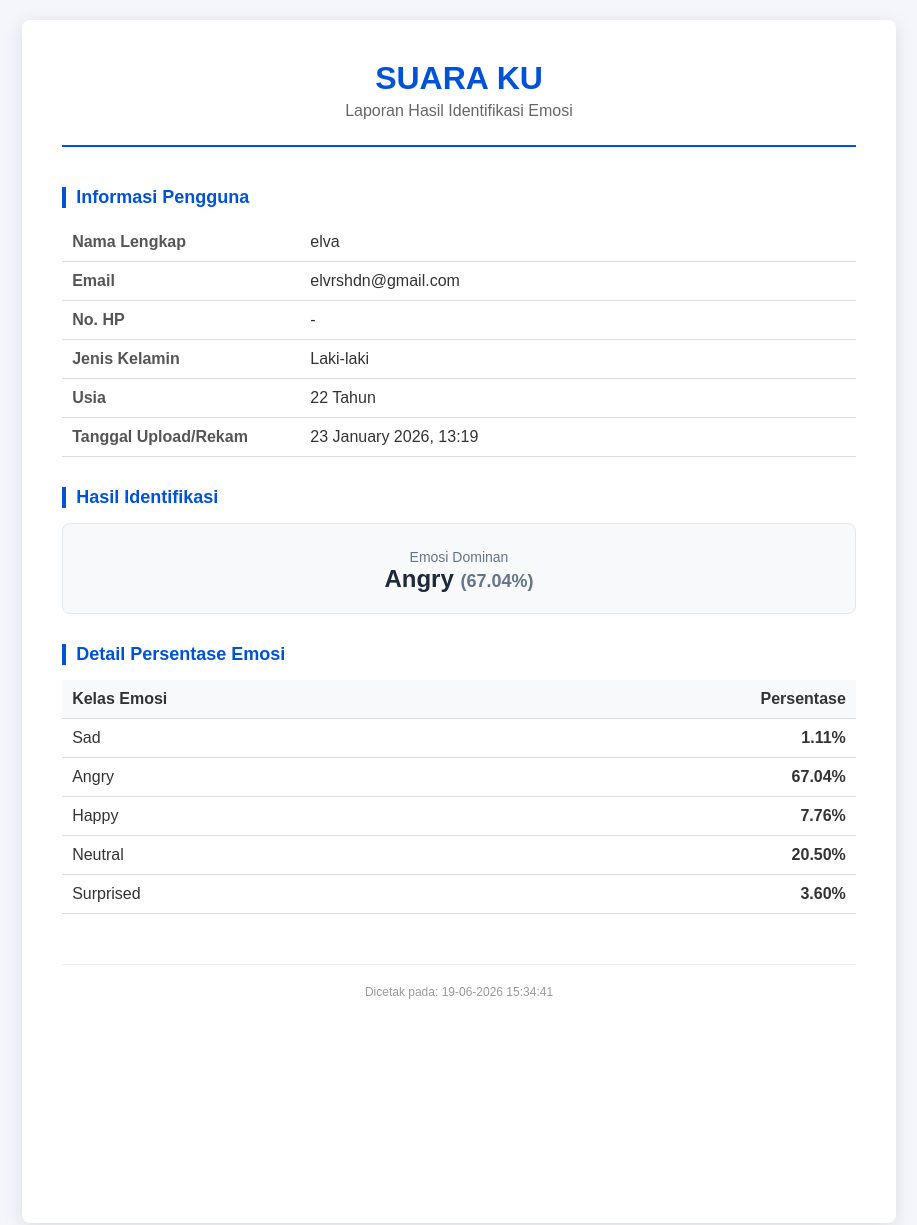
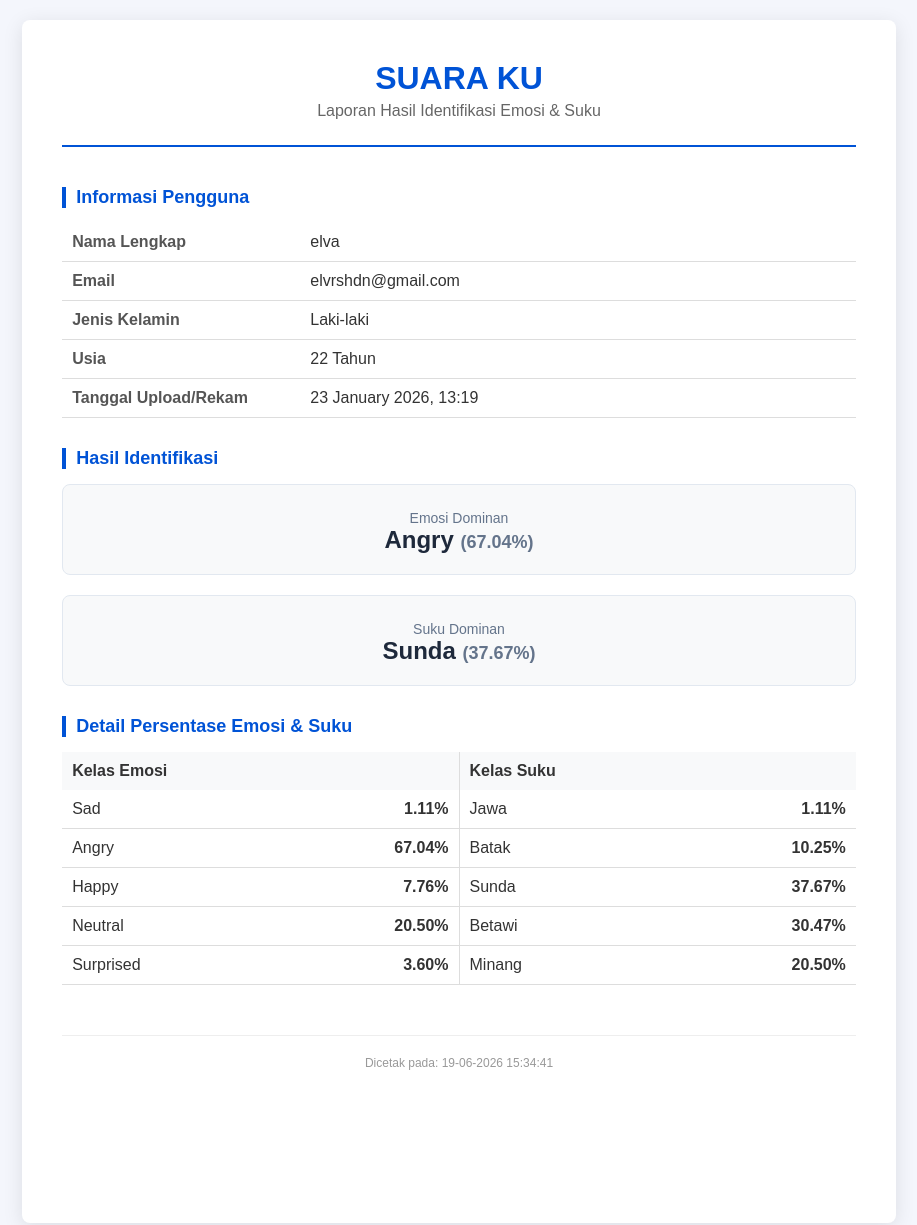
Before and after one commit to elvareshadni/Project-TA, a Laravel app: page /admin/rekap-data/71/pdf in a window 1280 px wide. Shown: the top 1225 px of the page, without its empty margins (181-1098 px from the left). Run offline with Laravel 12, Linux system fonts and the light colour scheme; the visitor is signed in with stand-in values (Sample User, id 1); data comes from the database, SQL or seed files in the repository.

Commit message:
commit revisi

```diff
--- a/identifikasi_suara/app/Http/Controllers/Admin/RekapDataController.php
+++ b/identifikasi_suara/app/Http/Controllers/Admin/RekapDataController.php
@@ -62,7 +62,7 @@ class RekapDataController extends Controller
 
             // Header CSV
             fputcsv($file, [
-                'Nama', 'No. HP', 'Gender', 'Usia', 'Durasi',
+                'Nama', 'Gender', 'Usia', 'Durasi',
                 'Happy', 'Sad', 'Angry', 'Surprised', 'Neutral',
                 'Waktu'
             ]);
@@ -72,7 +72,6 @@ class RekapDataController extends Controller
 
                 fputcsv($file, [
                     $row->nama ?? '-',
-                    $row->no_hp ?? '-',
                     $row->gender ?? '-',
                     $row->usia ?? '-',
                     $row->durasi ?? '-',
--- a/identifikasi_suara/app/Http/Controllers/HasilIdentifikasiController.php
+++ b/identifikasi_suara/app/Http/Controllers/HasilIdentifikasiController.php
@@ -21,7 +21,6 @@ class HasilIdentifikasiController extends Controller
 
             'nama'   => 'nullable|string',
             'email'  => 'nullable|email',
-            'no_hp'  => 'nullable|string',
             'gender' => 'nullable|string',
             'usia'   => 'nullable',
         ]);
@@ -29,7 +28,6 @@ class HasilIdentifikasiController extends Controller
         HasilIdentifikasi::create([
             'nama'   => $data['nama']   ?? null,
             'email'  => $data['email']  ?? null,
-            'no_hp'  => $data['no_hp']  ?? null,
             'gender' => $data['gender'] ?? null,
             'usia'   => $data['usia']   ?? null,
 
@@ -74,7 +72,6 @@ class HasilIdentifikasiController extends Controller
 
             'nama'   => 'nullable|string',
             'email'  => 'nullable|email',
-            'no_hp'  => 'nullable|string',
             'gender' => 'nullable|string',
             'usia'   => 'nullable',
         ]);
--- a/identifikasi_suara/app/Models/HasilIdentifikasi.php
+++ b/identifikasi_suara/app/Models/HasilIdentifikasi.php
@@ -12,7 +12,6 @@ class HasilIdentifikasi extends Model
     protected $fillable = [
         'nama',
         'email',
-        'no_hp',
         'gender',
         'usia',
         'sumber',
--- a/identifikasi_suara/resources/views/admin/print-pdf.blade.php
+++ b/identifikasi_suara/resources/views/admin/print-pdf.blade.php
@@ -75,7 +75,7 @@
     <div class="container">
         <div class="header">
             <h1>SUARA KU</h1>
-            <p>Laporan Hasil Identifikasi Emosi</p>
+            <p>Laporan Hasil Identifikasi Emosi & Suku</p>
         </div>
 
         <div class="content">
@@ -88,10 +88,6 @@
             <tr>
                 <th>Email</th>
                 <td>{{ $data->email }}</td>
-            </tr>
-            <tr>
-                <th>No. HP</th>
-                <td>{{ $data->no_hp ?? '-' }}</td>
             </tr>
             <tr>
                 <th>Jenis Kelamin</th>
@@ -115,7 +111,10 @@
                 $domEmotionPercent = number_format($data->distribution_by_emotion[$data->hasil]['percent'], 2);
             }
 
-
+            $domSukuPercent = 0;
+            if (isset($data->distribution_by_suku[$data->dominant_suku]['percent'])) {
+                $domSukuPercent = number_format($data->distribution_by_suku[$data->dominant_suku]['percent'], 2);
+            }
         @endphp
 
         <div class="summary-box">
@@ -123,7 +122,10 @@
             <h2>{{ $data->hasil }} <span style="font-size: 18px; color: #64748b;">({{ $domEmotionPercent }}%)</span></h2>
         </div>
 
-
+        <div class="summary-box">
+            <p>Suku Dominan</p>
+            <h2>{{ $data->dominant_suku }} <span style="font-size: 18px; color: #64748b;">({{ $domSukuPercent }}%)</span></h2>
+        </div>
 
         @if($data->akurasi)
         <div class="summary-box">
@@ -132,25 +134,47 @@
         </div>
         @endif
 
-        <div class="result-title" style="margin-top: 30px;">Detail Persentase Emosi</div>
+        <div class="result-title" style="margin-top: 30px;">Detail Persentase Emosi & Suku</div>
         <table class="detail-table" style="margin-bottom: 10px; width: 100%; border-collapse: collapse;">
             <thead>
                 <tr>
-                    <th style="background-color: #f8f9fa; padding: 10px; text-align: left; border-bottom: 1px solid #ddd;">Kelas Emosi</th>
-                    <th style="background-color: #f8f9fa; padding: 10px; text-align: right; border-bottom: 1px solid #ddd;">Persentase</th>
+                    <th style="width: 50%; border-right: 1px solid #ddd; background-color: #f8f9fa; padding: 10px; text-align: left;">Kelas Emosi</th>
+                    <th style="width: 50%; background-color: #f8f9fa; padding: 10px; text-align: left;">Kelas Suku</th>
                 </tr>
             </thead>
             <tbody>
+                <tr>
+                    <td style="vertical-align: top; padding: 0; border-right: 1px solid #ddd;">
+                        <div class="mobile-title">Kelas Emosi</div>
+                        <table style="width: 100%; border-collapse: collapse;">
                             @if(is_array($data->distribution_by_emotion))
                                 @foreach($data->distribution_by_emotion as $emotion => $val)
                                 <tr>
-                        <td style="padding: 10px; border-bottom: 1px solid #ddd; text-align: left;">{{ $emotion }}</td>
+                                    <td style="padding: 10px; border-bottom: 1px solid #ddd;">{{ $emotion }}</td>
                                     <td style="padding: 10px; border-bottom: 1px solid #ddd; text-align: right; font-weight: 600;">{{ isset($val['percent']) ? number_format($val['percent'], 2) : 0 }}%</td>
                                 </tr>
                                 @endforeach
                             @else
-                    <tr><td colspan="2" style="padding: 10px; text-align: center; border-bottom: 1px solid #ddd;">Tidak ada data</td></tr>
+                                <tr><td style="padding: 10px; text-align: center;">Tidak ada data</td></tr>
                             @endif
+                        </table>
+                    </td>
+                    <td style="vertical-align: top; padding: 0;">
+                        <div class="mobile-title">Kelas Suku</div>
+                        <table style="width: 100%; border-collapse: collapse;">
+                            @if(is_array($data->distribution_by_suku))
+                                @foreach($data->distribution_by_suku as $suku => $val)
+                                <tr>
+                                    <td style="padding: 10px; border-bottom: 1px solid #ddd;">{{ $suku }}</td>
+                                    <td style="padding: 10px; border-bottom: 1px solid #ddd; text-align: right; font-weight: 600;">{{ isset($val['percent']) ? number_format($val['percent'], 2) : 0 }}%</td>
+                                </tr>
+                                @endforeach
+                            @else
+                                <tr><td style="padding: 10px; text-align: center;">Tidak ada data</td></tr>
+                            @endif
+                        </table>
+                    </td>
+                </tr>
             </tbody>
         </table>
     </div>
--- a/identifikasi_suara/resources/views/admin/rekap-data.blade.php
+++ b/identifikasi_suara/resources/views/admin/rekap-data.blade.php
@@ -44,7 +44,6 @@
                     <tr>
                         <th rowspan="2" style="width: 3%;">No</th>
                         <th rowspan="2">Nama</th>
-                        <th rowspan="2">No. HP</th>
                         <th rowspan="2">JK</th>
                         <th rowspan="2">Usia</th>
                         <th rowspan="2">Durasi</th>
@@ -72,7 +71,6 @@
                         <tr>
                             <td class="text-center">{{ $rekapData->firstItem() + $loop->index }}</td>
                             <td>{{ $data->nama ?? '-' }}</td>
-                            <td>{{ $data->no_hp ?? '-' }}</td>
                             <td class="text-center">{{ $data->gender ?? '-' }}</td>
                             <td class="text-center">{{ $data->usia ? $data->usia : '-' }}</td>
                             <td class="text-center">{{ $data->durasi ?? '-' }}</td>
@@ -107,7 +105,7 @@
                         </tr>
                     @empty
                         <tr>
-                            <td colspan="13" class="text-center text-muted">
+                            <td colspan="12" class="text-center text-muted">
                                 Belum ada data identifikasi.
                             </td>
                         </tr>
```
Also changed, not shown: identifikasi_suara/resources/views/home/index.blade.php (+0 -21 lines). Lines whose indentation alone changed are shown as unchanged.
